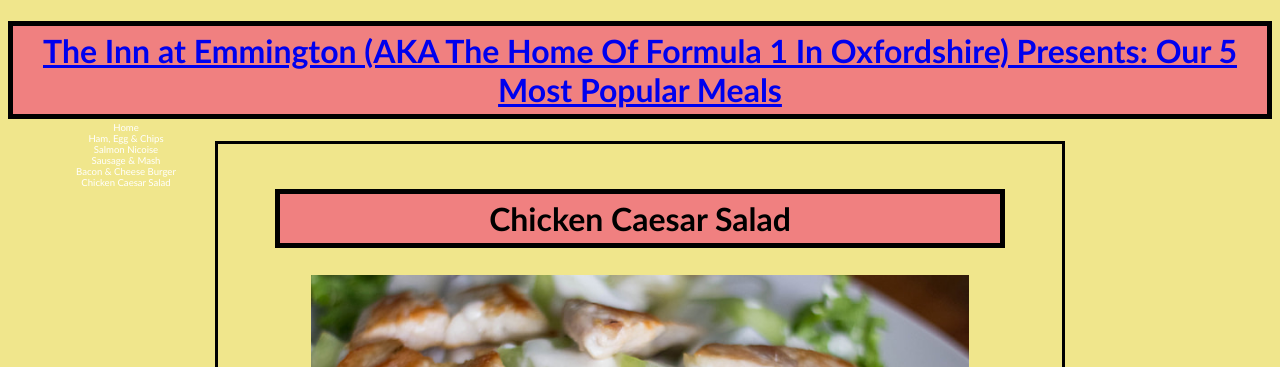
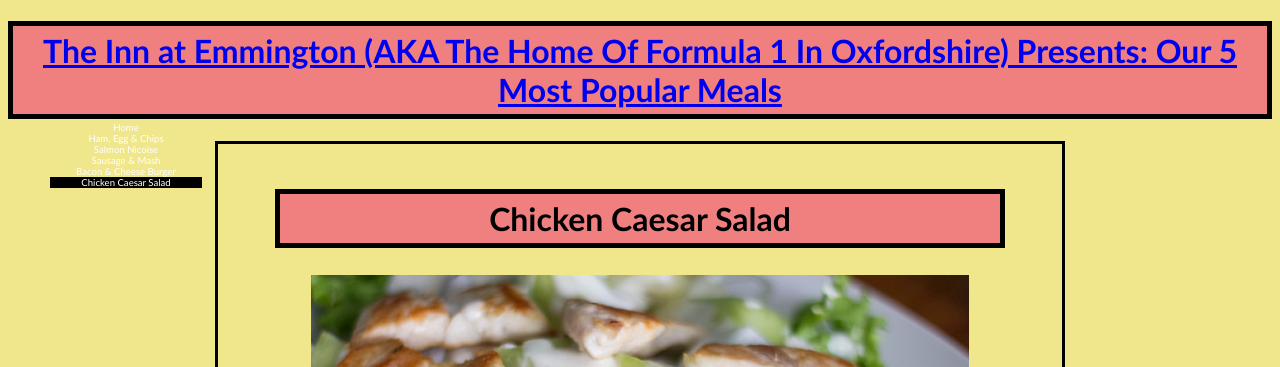
Before and after one commit to 19143507/inn-at-emmington, a Jekyll site: the page built from _recipes/chicken-caesar-salad.md, in a window 1280 px wide. Shown: the top 367 px of the page. Built offline with Jekyll 4.4.1, drawn with Linux system fonts in a browser that asks for light colours.

Commit message:
Update recipes.css

```diff
--- a/styles/recipes.css
+++ b/styles/recipes.css
@@ -1,5 +1,5 @@
 /*! CSS bare bones for recipes site */
-  html {
+ html {
   -ms-text-size-adjust: 100%;
   -webkit-text-size-adjust: 100%;
 }
@@ -113,6 +113,7 @@ nav ul li {
 
 .recipehere {
   color: white;
+  background-color: black;
 }
 
 .list {
@@ -154,7 +155,8 @@ nav ul li {
   }
 
   nav ul {
-    font-size: 1rem;
+    font-size: 10rem;
   }
 }
+
 /* the rest is up to you */
```
